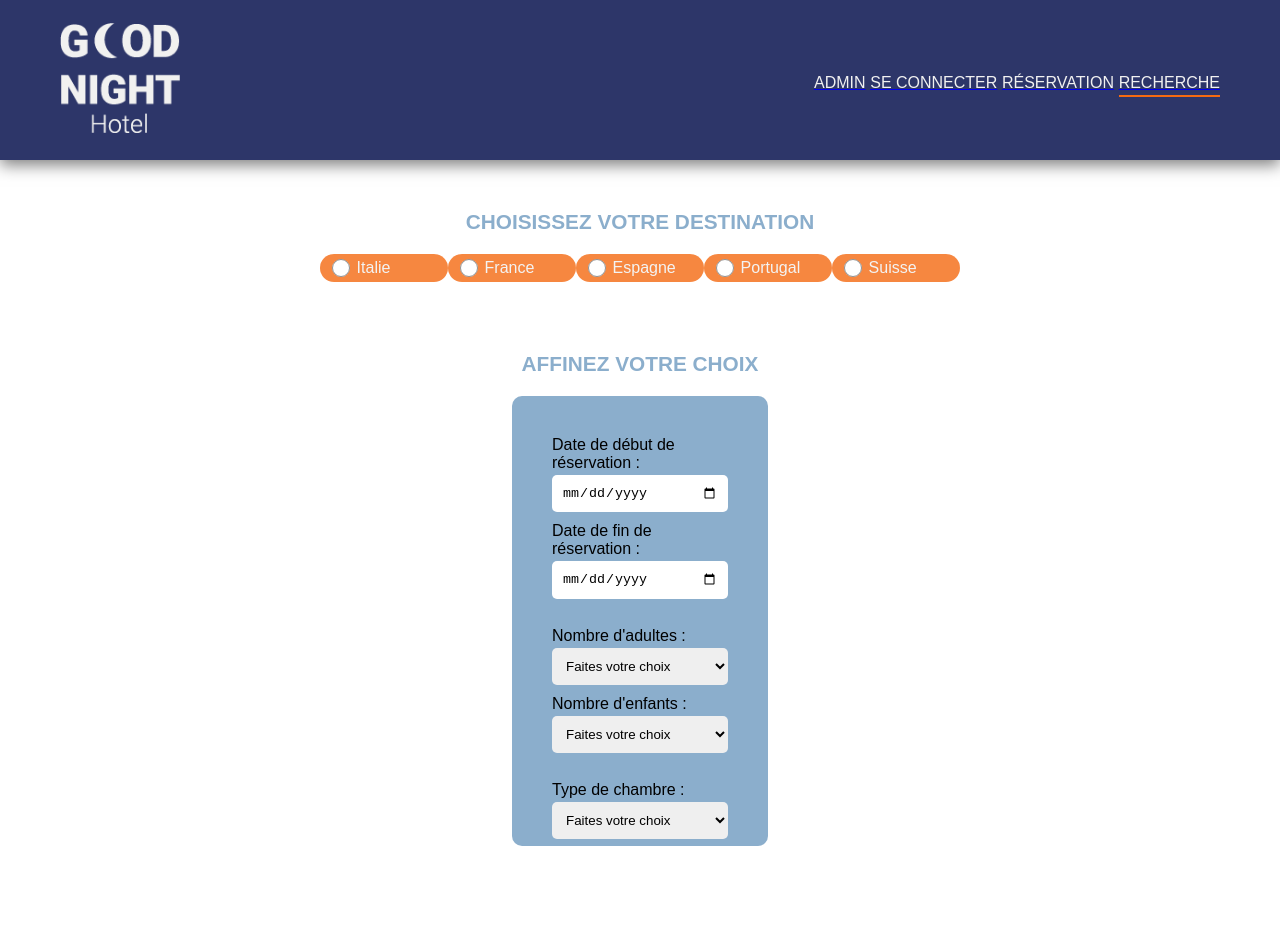
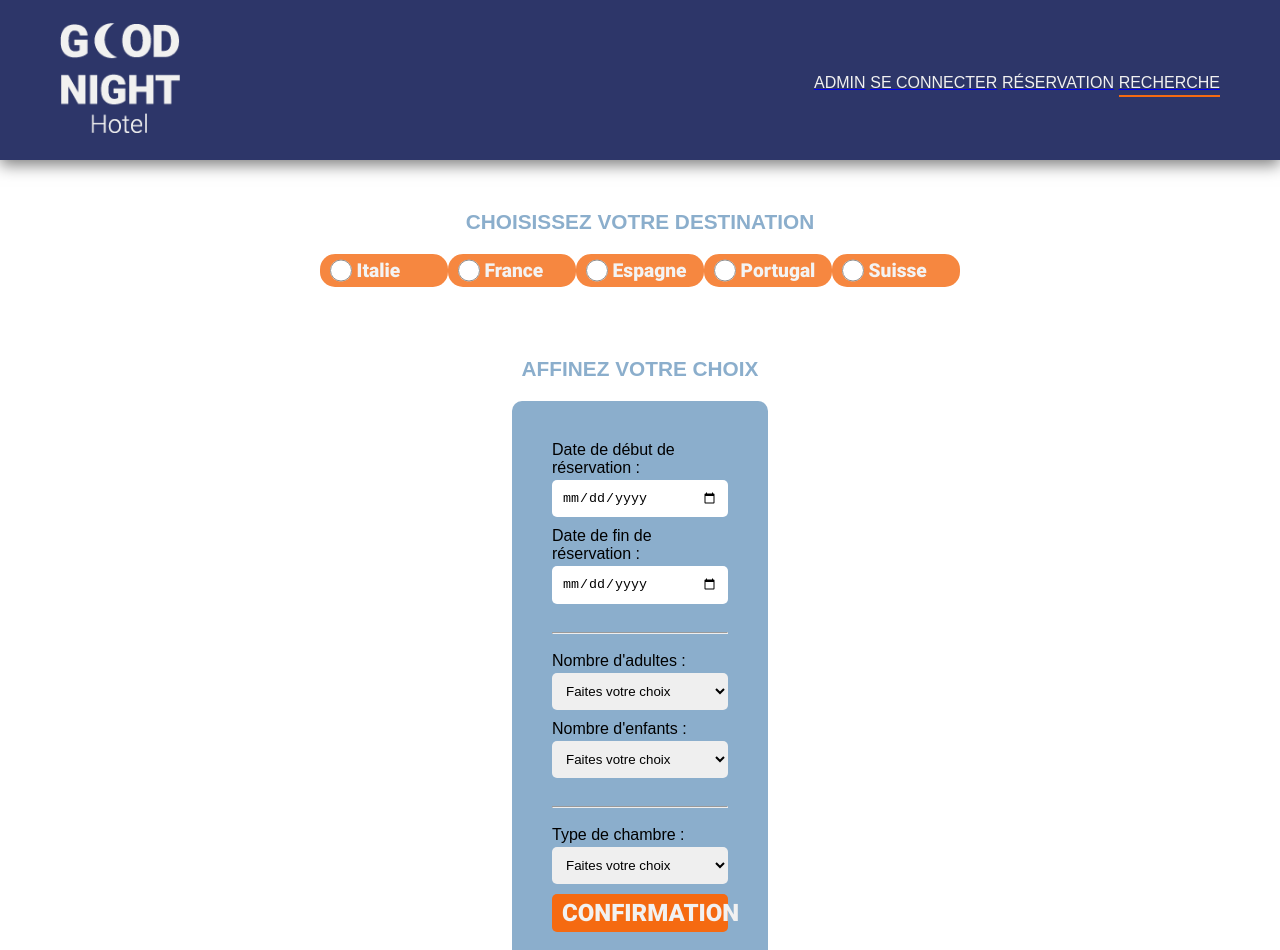
Before and after one commit to YalNsk/GoodNightHotel---FrontEnd-, a React (Create React App) app: page /search in a window 1280 px wide. Shown: the top 950 px of the page. Before the commit the page ends 849 px from the top, so only its background shows below. Built offline with nearby package versions, Linux system fonts and the light colour scheme.

Commit message:
bouton submit formulaire choix réservation

```diff
--- a/src/components/Criteres/CriteresRecherche.jsx
+++ b/src/components/Criteres/CriteresRecherche.jsx
@@ -1,12 +1,21 @@
 const CriteresRecherche = () => {
+  const confirmer = (e) => {
+    e.preventDefault();
+  };
   return (
     <>
-      <form className="formSearch" action="submit">
+      <form
+        onSubmit={(e) => confirmer(e)}
+        className="formSearch"
+        action="submit"
+      >
         <div className="dates">
           <label htmlFor="dateDebut">Date de début de réservation :</label>
           <input type="date" name="dateDebut" id="dateDebut" />
           <label htmlFor="dateDebut">Date de fin de réservation :</label>
           <input type="date" name="dateFin" id="dateFin" />
+          <br />
+          <hr />
           <br />
 
           <div className="nbrePersonnes">
@@ -25,6 +34,8 @@ const CriteresRecherche = () => {
               <option value="3">3</option>
             </select>
             <br />
+            <hr />
+            <br />
 
             <div className="typeChambre">
               <label htmlFor="choixChambre">Type de chambre :</label>
@@ -38,6 +49,9 @@ const CriteresRecherche = () => {
             </div>
           </div>
         </div>
+        <button id="envoi" type="submit">
+          confirmation
+        </button>
       </form>
     </>
   );
--- a/src/components/Criteres/_criteresRecherche.scss
+++ b/src/components/Criteres/_criteresRecherche.scss
@@ -7,7 +7,7 @@
   display: flex;
   flex-direction: column;
   justify-content: space-between;
-  height: 450px;
+  height: 560px;
   font-family: $RobotoRegular;
   input {
     width: 100%;
@@ -32,3 +32,14 @@
   }
   //   padding: 10px;
 }
+
+#envoi {
+  width: 100%;
+  height: 50px;
+  font-size: 1.5rem;
+  color: $white;
+  transition: 0.3s ease;
+  &:hover {
+    background: $color2;
+  }
+}
--- a/src/components/pays/Pays.jsx
+++ b/src/components/pays/Pays.jsx
@@ -1,5 +1,4 @@
 import { useState } from "react";
-import Card from "../Card/Card";
 // import axios from "axios";
 
 const Pays = () => {
--- a/src/components/pays/_pays.scss
+++ b/src/components/pays/_pays.scss
@@ -33,7 +33,8 @@
         margin-left: 5px;
         cursor: pointer;
         color: $white;
-        font-family: $RobotoMedium;
+        font-family: $RobotoBlack;
+        font-size: 1.2rem;
       }
     }
   }
--- a/src/pages/home/Home.jsx
+++ b/src/pages/home/Home.jsx
@@ -7,11 +7,11 @@ const Home = () => {
     <div>
       <Nav />
       <div className="accroche">
-        <h3 className="desti">5 destinations</h3>
+        <h3 className="desti">▸ 5 destinations</h3>
         <h3 className="etoiles">
-          5 étoiles <span>★★★★★</span>
+          ▸ 5 étoiles <span>★★★★★</span>
         </h3>
-        <h3 className="dev">5 développeurs Web</h3>
+        <h3 className="dev">▸ 5 développeurs Web</h3>
       </div>
       <img
         className="photoFond"
```
